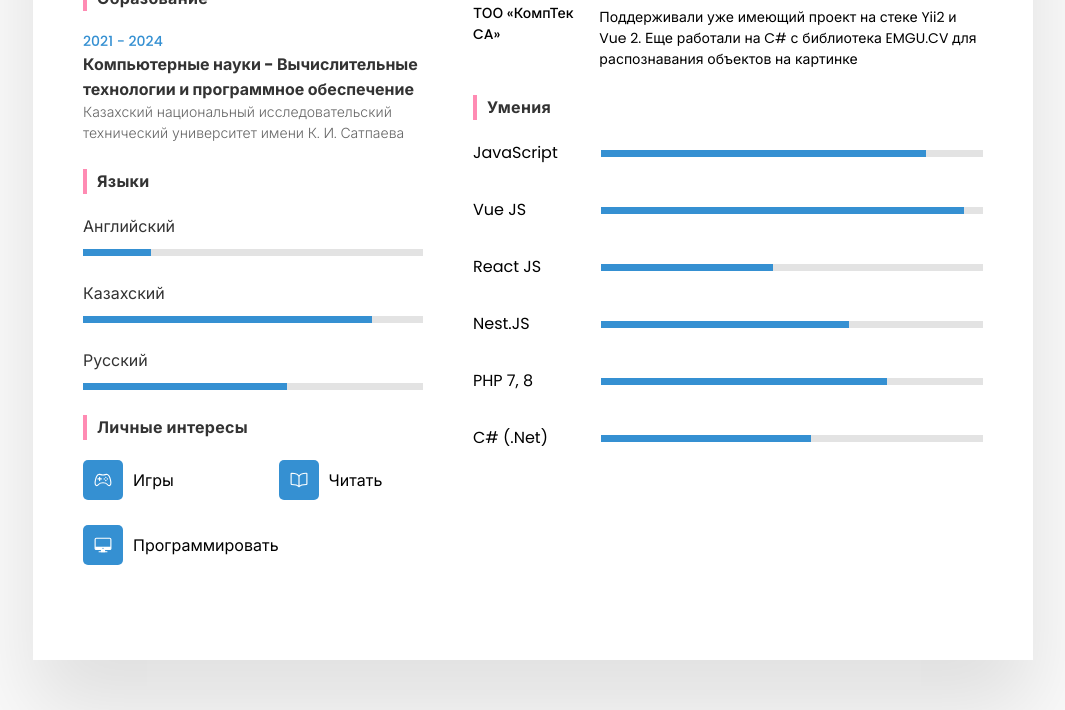
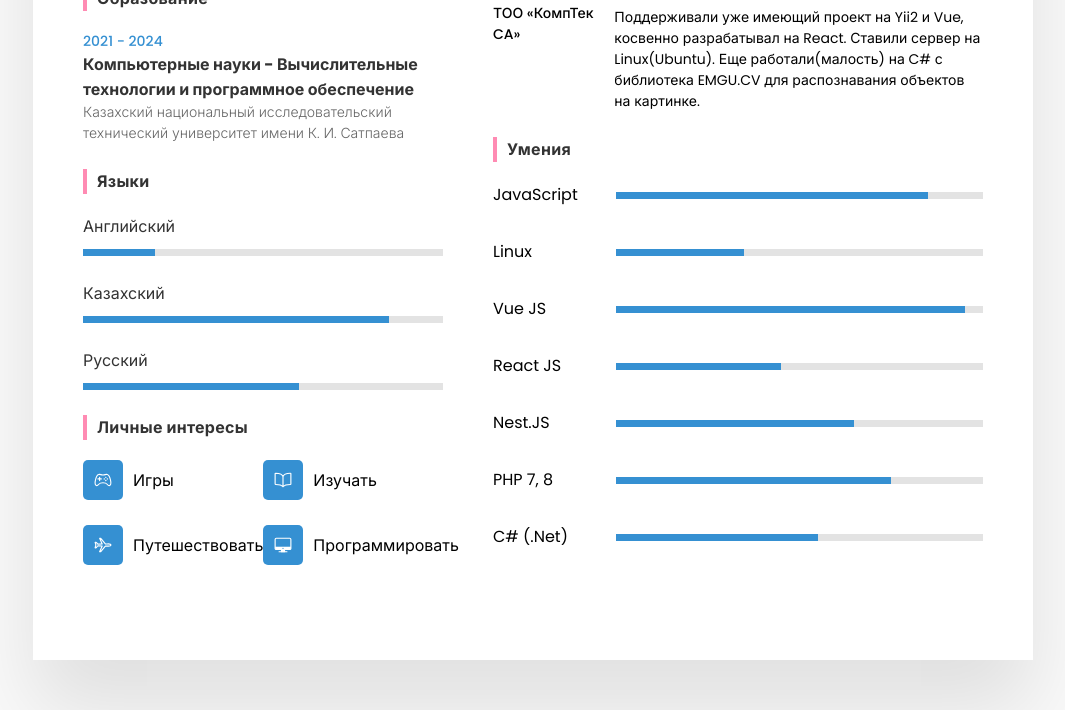
Before and after one commit to kansherhan/resume, a plain HTML site: page index.html in a window 1280 px wide. Shown: the part 536-1246 px from the top of the page, without its empty margins (107-1172 px from the left). Drawn offline with nearby package versions, Linux system fonts and the light colour scheme.

Commit message:
updated index.html and styles

```diff
--- a/assets/sass/blocks/_about.scss
+++ b/assets/sass/blocks/_about.scss
@@ -1,9 +1,9 @@
 .about {
-    & > .content {
-        & > p {
-            margin-bottom: 20px;
+  & > .content {
+    & > p {
+      margin-bottom: 20px;
 
-            font-size: 14px;
-        }
+      font-size: 14px;
     }
+  }
 }
--- a/assets/sass/blocks/_language.scss
+++ b/assets/sass/blocks/_language.scss
@@ -1,7 +1,7 @@
 .language {
-    &-items {
-        & span {
-            color: #333;
-        }
+  &-items {
+    & span {
+      color: #333;
     }
+  }
 }
--- a/index.html
+++ b/index.html
@@ -2,17 +2,11 @@
 <html lang="ru">
   <head>
     <meta charset="UTF-8" />
-    <meta
-      name="viewport"
-      content="width=device-width, initial-scale=1.0"
-    />
+    <meta name="viewport" content="width=device-width, initial-scale=1.0" />
 
     <title>Profile</title>
 
-    <link
-      rel="stylesheet"
-      href="./assets/css/index.css"
-    />
+    <link rel="stylesheet" href="./assets/css/index.css" />
   </head>
   <body>
     <div class="profile">
@@ -20,10 +14,7 @@
         <div class="profile-inner">
           <div class="header">
             <div class="header-avatar">
-              <img
-                src="./assets/images/avatar.jpg"
-                alt=""
-              />
+              <img src="./assets/images/avatar.jpg" alt="" />
             </div>
 
             <div class="header-username">
@@ -118,7 +109,14 @@
                     <span class="icon"
                       ><ion-icon name="book-outline"></ion-icon
                     ></span>
-                    <span class="text">Читать</span>
+                    <span class="text">Изучать</span>
+                  </li>
+
+                  <li>
+                    <span class="icon"
+                      ><ion-icon name="airplane-outline"></ion-icon
+                    ></span>
+                    <span class="text">Путешествовать</span>
                   </li>
 
                   <li>
@@ -156,9 +154,10 @@
                         Full-Stack Developer and Software Engineer
                       </p>
                       <p class="text">
-                        Поддерживали уже имеющий проект на стеке Yii2 и Vue 2.
-                        Еще работали на C# с библиотека EMGU.CV для
-                        распознавания объектов на картинке
+                        Поддерживали уже имеющий проект на Yii2 и Vue, косвенно
+                        разрабатывал на React. Ставили сервер на Linux(Ubuntu).
+                        Еще работали(малость) на C# с библиотека EMGU.CV для
+                        распознавания объектов на картинке.
                       </p>
                     </div>
                   </li>
@@ -173,6 +172,13 @@
                     <span class="name">JavaScript</span>
                     <span class="percent">
                       <div style="width: 85%"></div>
+                    </span>
+                  </li>
+
+                  <li>
+                    <span class="name">Linux</span>
+                    <span class="percent">
+                      <div style="width: 35%"></div>
                     </span>
                   </li>
 
```
Also changed, not shown: assets/css/index.css, assets/sass/_block.scss (indentation only), assets/sass/_header.scss (indentation only), assets/sass/_root.scss (indentation only), assets/sass/blocks/_contact-info.scss (indentation only), assets/sass/blocks/_education.scss (indentation only), assets/sass/blocks/_experiance.scss (indentation only), assets/sass/blocks/_interest.scss (indentation only), assets/sass/blocks/_skill.scss (indentation only), assets/sass/mixins/_scrollbar.scss (indentation only).
